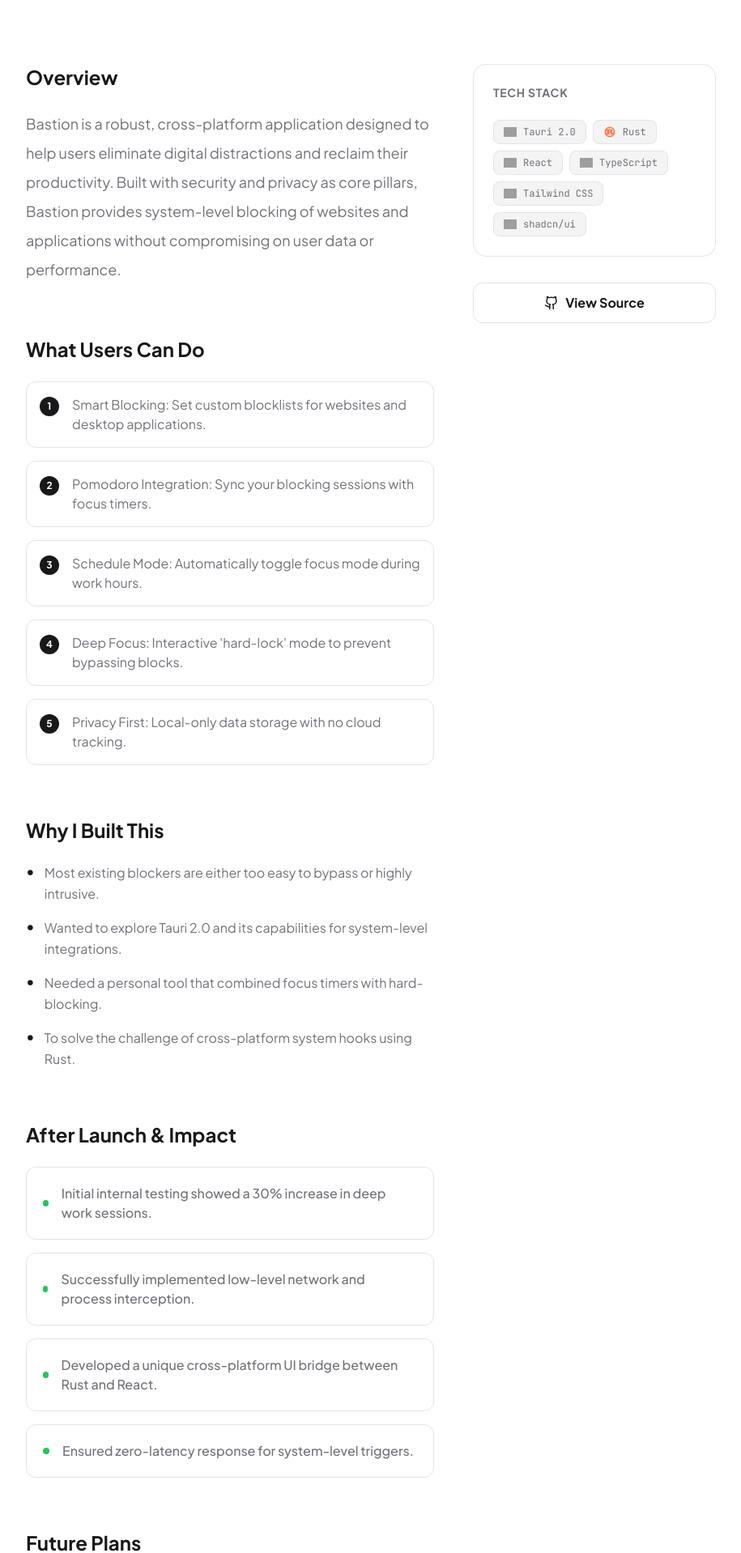
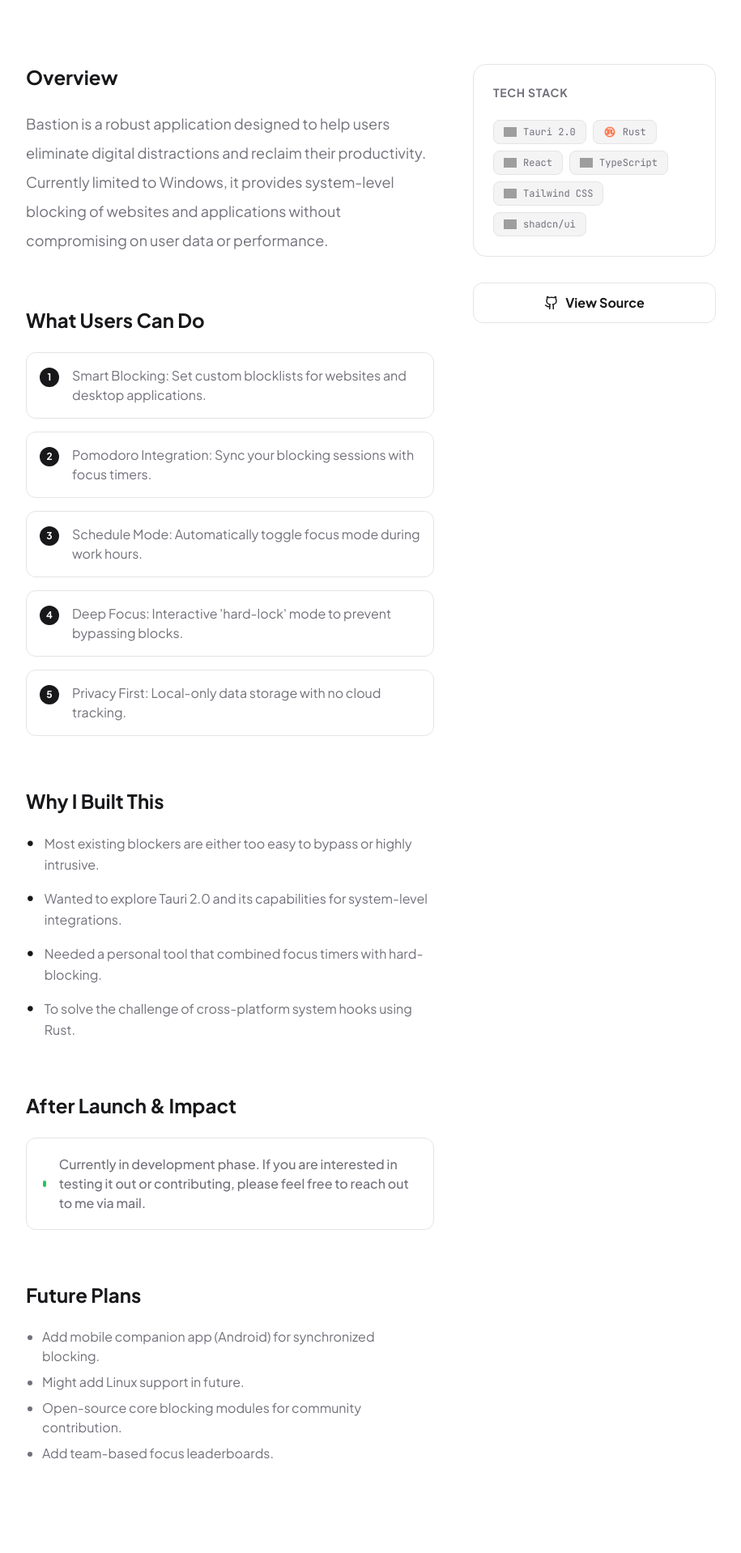
Before and after one commit to shubham-pathak1/portfolio, a React (Vite) app: page /project/bastion in a window 1280 px wide. Shown: the part 882-2800 px from the top of the page at 81% size, without its empty margins (182-1097 px from the left). Built offline with nearby package versions, Linux system fonts and the light colour scheme; grey boxes are pictures that could not be loaded.

Commit message:
updated and refine bastion project details

```diff
--- a/src/data/projectDetails.ts
+++ b/src/data/projectDetails.ts
@@ -126,7 +126,7 @@ export const projectDetails: Record<string, ProjectDetail> = {
         role: "Lead Developer",
         team: "Solo",
         status: "In Development",
-        overview: "Bastion is a robust, cross-platform application designed to help users eliminate digital distractions and reclaim their productivity. Built with security and privacy as core pillars, Bastion provides system-level blocking of websites and applications without compromising on user data or performance.",
+        overview: "Bastion is a robust application designed to help users eliminate digital distractions and reclaim their productivity. Currently limited to Windows, it provides system-level blocking of websites and applications without compromising on user data or performance.",
         features: [
             "Smart Blocking: Set custom blocklists for websites and desktop applications.",
             "Pomodoro Integration: Sync your blocking sessions with focus timers.",
@@ -149,14 +149,11 @@ export const projectDetails: Record<string, ProjectDetail> = {
             { name: "shadcn/ui", icon: "https://cdn.jsdelivr.net/gh/devicons/devicon/icons/react/react-original.svg" } // Placeholder for shadcn
         ],
         impact: [
-            "Initial internal testing showed a 30% increase in deep work sessions.",
-            "Successfully implemented low-level network and process interception.",
-            "Developed a unique cross-platform UI bridge between Rust and React.",
-            "Ensured zero-latency response for system-level triggers."
+            "Currently in development phase. If you are interested in testing it out or contributing, please feel free to reach out to me via mail."
         ],
         futurePlans: [
-            "Add mobile companion apps (Android/iOS) for synchronized blocking.",
-            "Implement AI-driven 'Distraction Detection' based on usage patterns.",
+            "Add mobile companion app (Android) for synchronized blocking.",
+            "Might add Linux support in future.",
             "Open-source core blocking modules for community contribution.",
             "Add team-based focus leaderboards."
         ],
```
